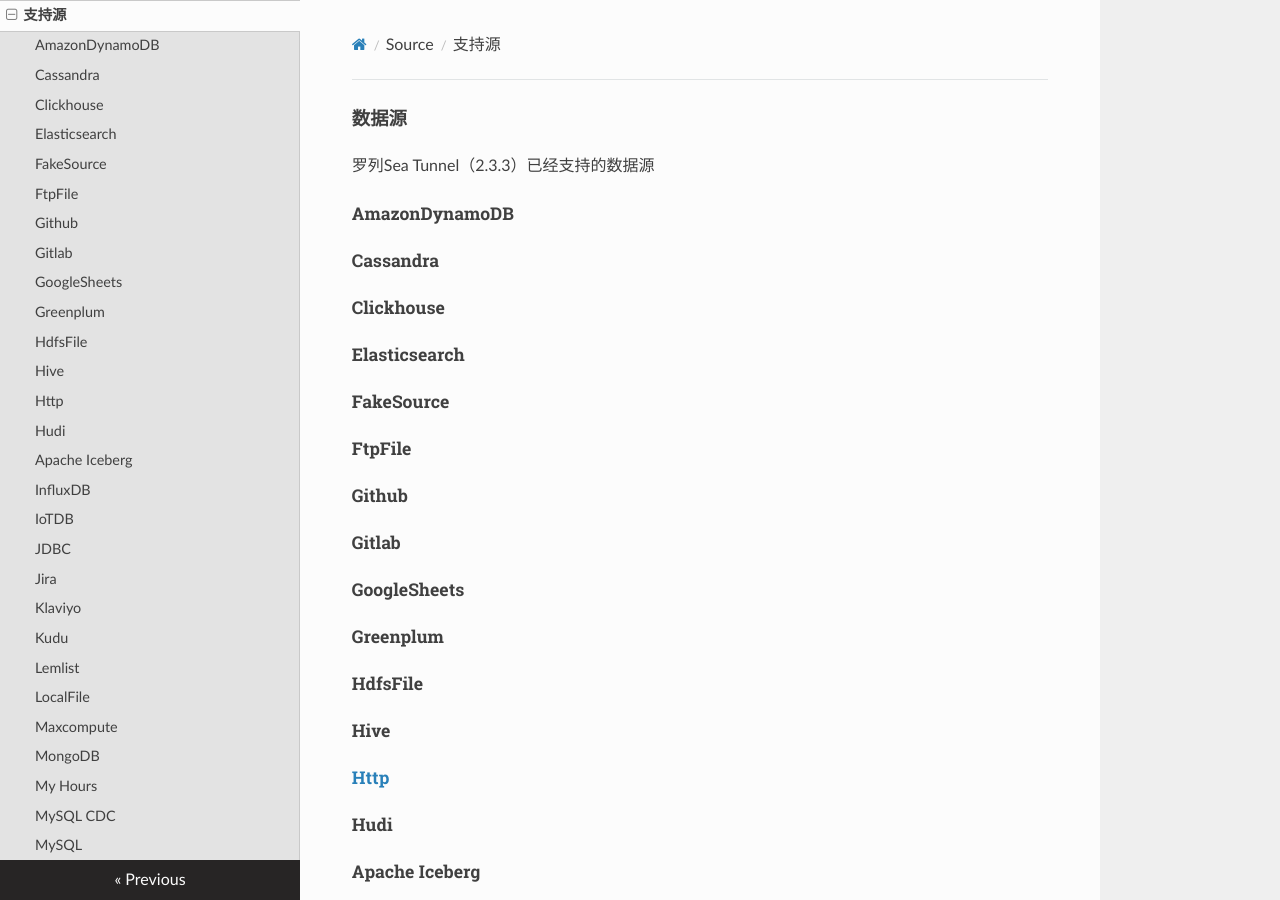
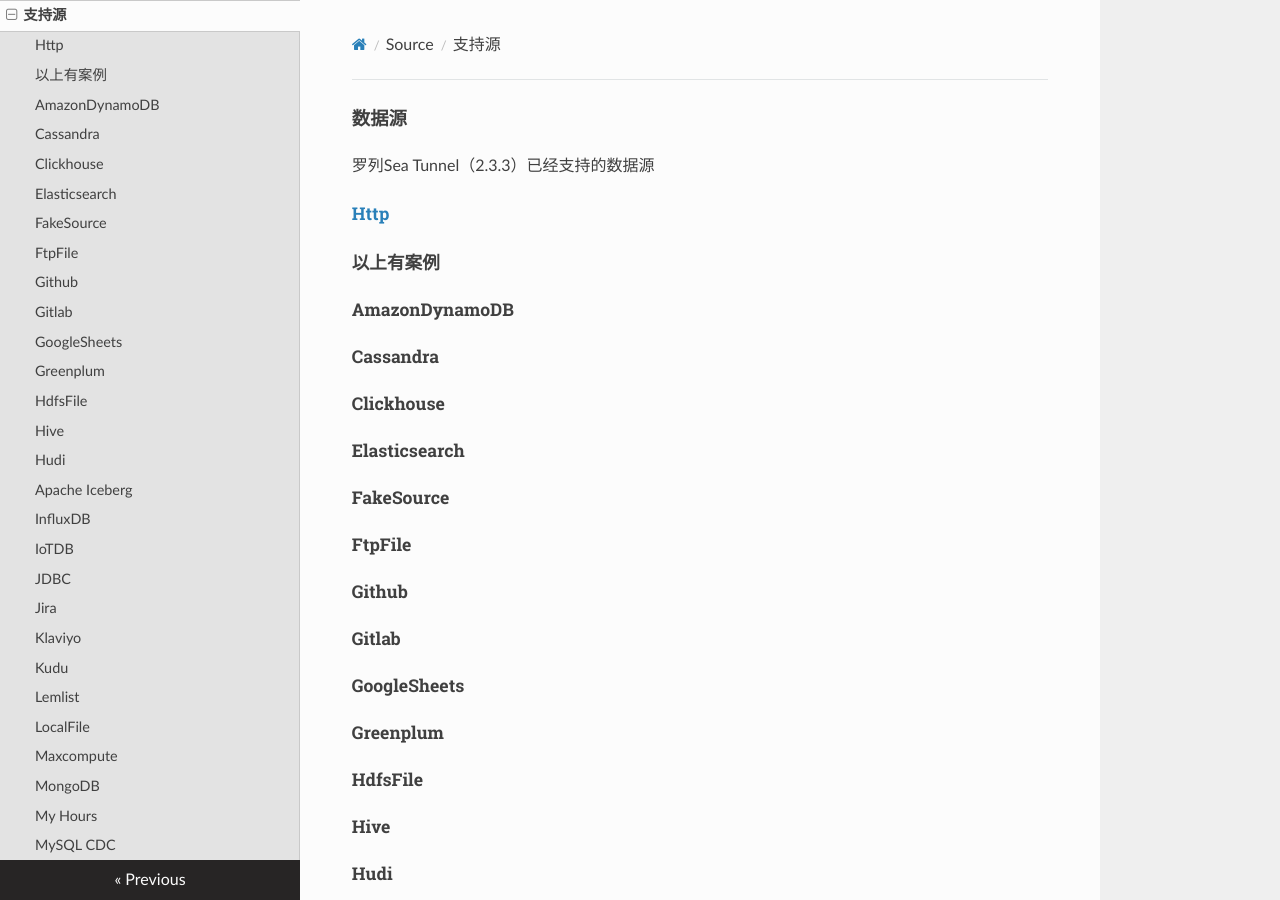
Before and after one commit to tsingliuwin/SeaTunnel, an MkDocs documentation site: the page built from docs/source/source-v2.md, in a window 1280 px wide and 900 px high. Built offline with MkDocs 1.6.1, drawn with Linux system fonts in a browser that asks for light colours; nearby versions of some CDN libraries.

Commit message:
调整顺序

```diff
--- a/docs/source/source-v2.md
+++ b/docs/source/source-v2.md
@@ -1,6 +1,7 @@
 #### 数据源
 罗列Sea Tunnel（2.3.3）已经支持的数据源
-
+##### [Http](../source/cv2-http.md)
+##### 以上有案例
 ##### AmazonDynamoDB
 ##### Cassandra
 ##### Clickhouse
```
Also changed, not shown: other parts of docs/source/source-v2.md (+0 -1 lines).
